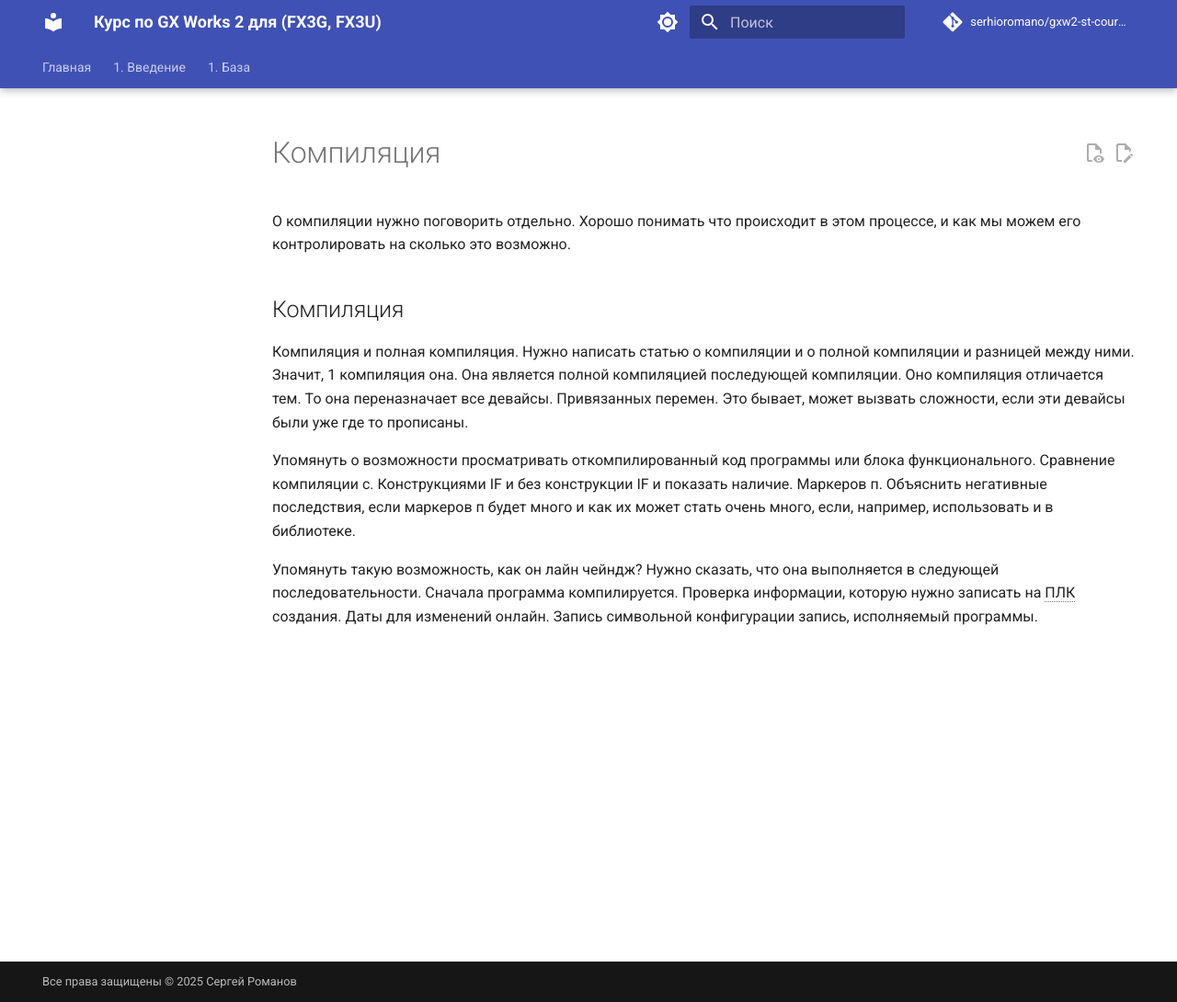
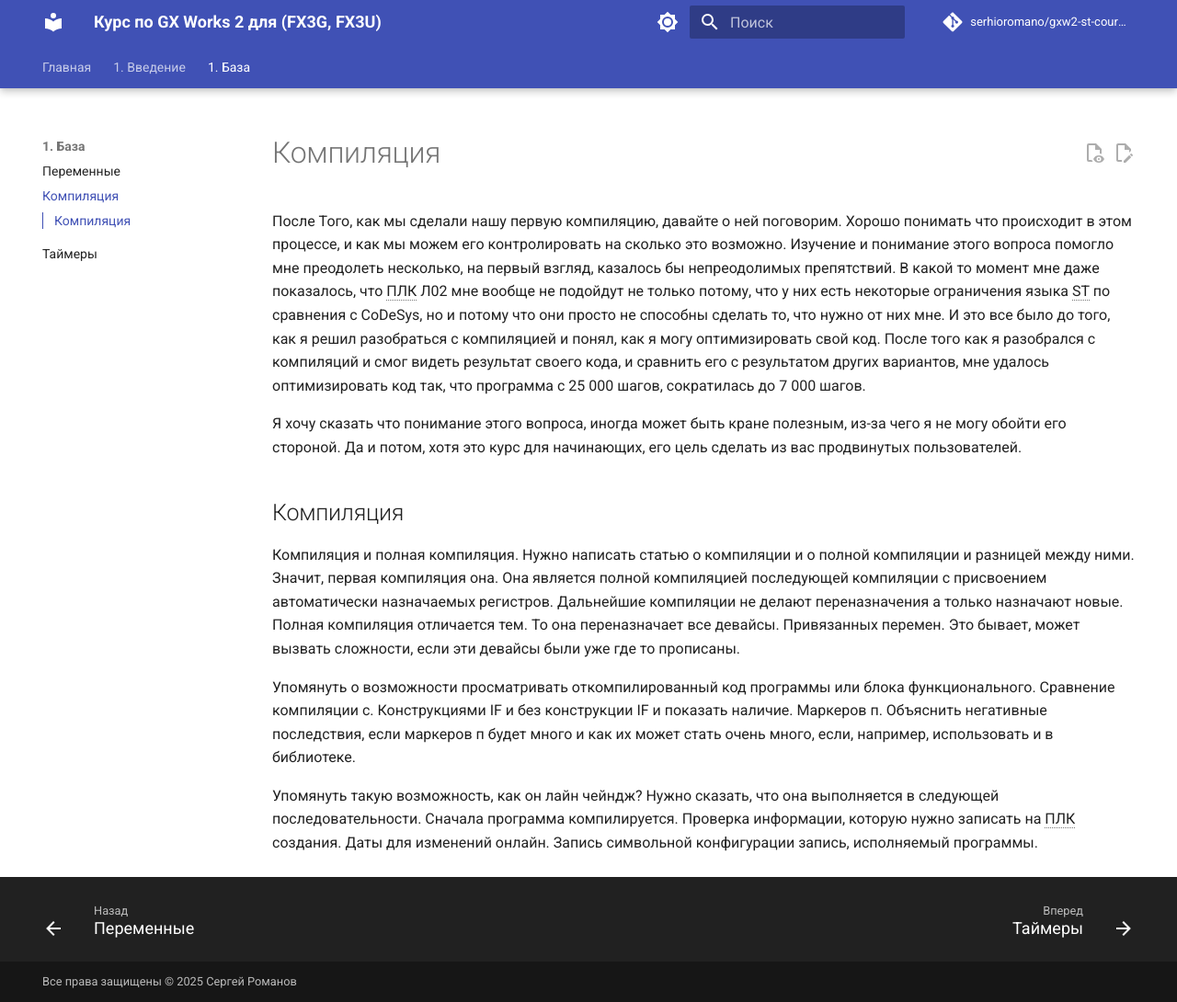
Before and after one commit to Serhioromano/gxw2-st-course, an MkDocs documentation site: the page built from docs/2-basic/compile.md, in a window 1280 px wide and 1090 px high. Shown: the whole window at 92% size. Built offline with MkDocs 1.6.1 and Material for MkDocs 9.7.7, drawn with Linux system fonts in a browser that asks for light colours; comment, search, counter and statistics services are not loaded.

Commit message:
компиляция

```diff
--- a/docs/2-basic/compile.md
+++ b/docs/2-basic/compile.md
@@ -1,10 +1,12 @@
 # Компиляция
 
-О компиляции нужно поговорить отдельно. Хорошо понимать что происходит в этом процессе, и как мы можем его контролировать на сколько это возможно.
+После Того, как мы сделали нашу первую компиляцию, давайте о ней поговорим. Хорошо понимать что происходит в этом процессе, и как мы можем его контролировать на сколько это возможно. Изучение и понимание этого вопроса помогло мне преодолеть несколько, на первый взгляд, казалось бы непреодолимых препятствий. В какой то момент мне даже показалось, что ПЛК Л02 мне вообще не подойдут не только потому, что у них есть некоторые ограничения языка ST по сравнения с CoDeSys, но и потому что они просто не способны сделать то, что нужно от них мне. И это все было до того, как я решил разобраться с компиляцией и понял, как я могу оптимизировать свой код. После того как я разобрался с компиляций и смог видеть результат своего кода, и сравнить его с результатом других вариантов, мне удалось оптимизировать код так, что программа с 25 000 шагов, сократилась до 7 000 шагов.
+
+Я хочу сказать что понимание этого вопроса, иногда может быть кране полезным, из-за чего я не могу обойти его стороной. Да и потом, хотя это курс для начинающих, его цель сделать из вас продвинутых пользователей.
 
 ## Компиляция
 
-Компиляция и полная компиляция. Нужно написать статью о компиляции и о полной компиляции и разницей между ними. Значит, 1 компиляция она. Она является полной компиляцией последующей компиляции. Оно компиляция отличается тем. То она переназначает все девайсы. Привязанных перемен. Это бывает, может вызвать сложности, если эти девайсы были уже где то прописаны.
+Компиляция и полная компиляция. Нужно написать статью о компиляции и о полной компиляции и разницей между ними. Значит, первая компиляция она. Она является полной компиляцией последующей компиляции с присвоением автоматически назначаемых регистров. Дальнейшие компиляции не делают переназначения а только назначают новые. Полная компиляция отличается тем. То она переназначает все девайсы. Привязанных перемен. Это бывает, может вызвать сложности, если эти девайсы были уже где то прописаны.
 
 Упомянуть о возможности просматривать откомпилированный код программы или блока функционального. Сравнение компиляции с. Конструкциями IF и без конструкции IF и показать наличие. Маркеров п. Объяснить негативные последствия, если маркеров п будет много и как их может стать очень много, если, например, использовать и в библиотеке.
 
--- a/mkdocs.yml
+++ b/mkdocs.yml
@@ -19,6 +19,7 @@ nav:
     - Интерфейс GX Works 2: 1-intro/gxw2-interface.md
   - 1. База:
     - Переменные: 2-basic/variables.md
+    - Компиляция: 2-basic/compile.md
     - Таймеры: 2-basic/timer.md
 
 plugins:
```
